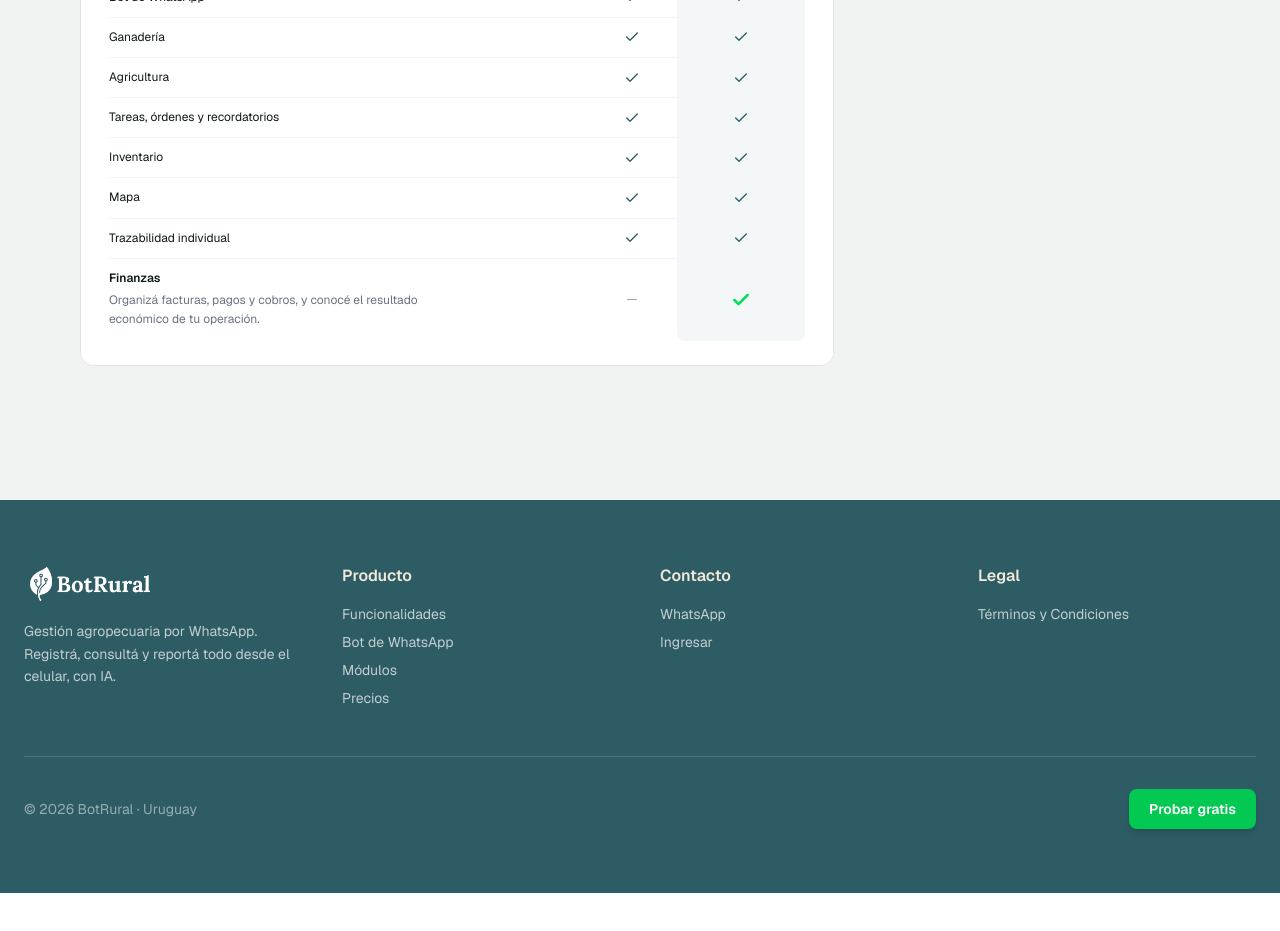
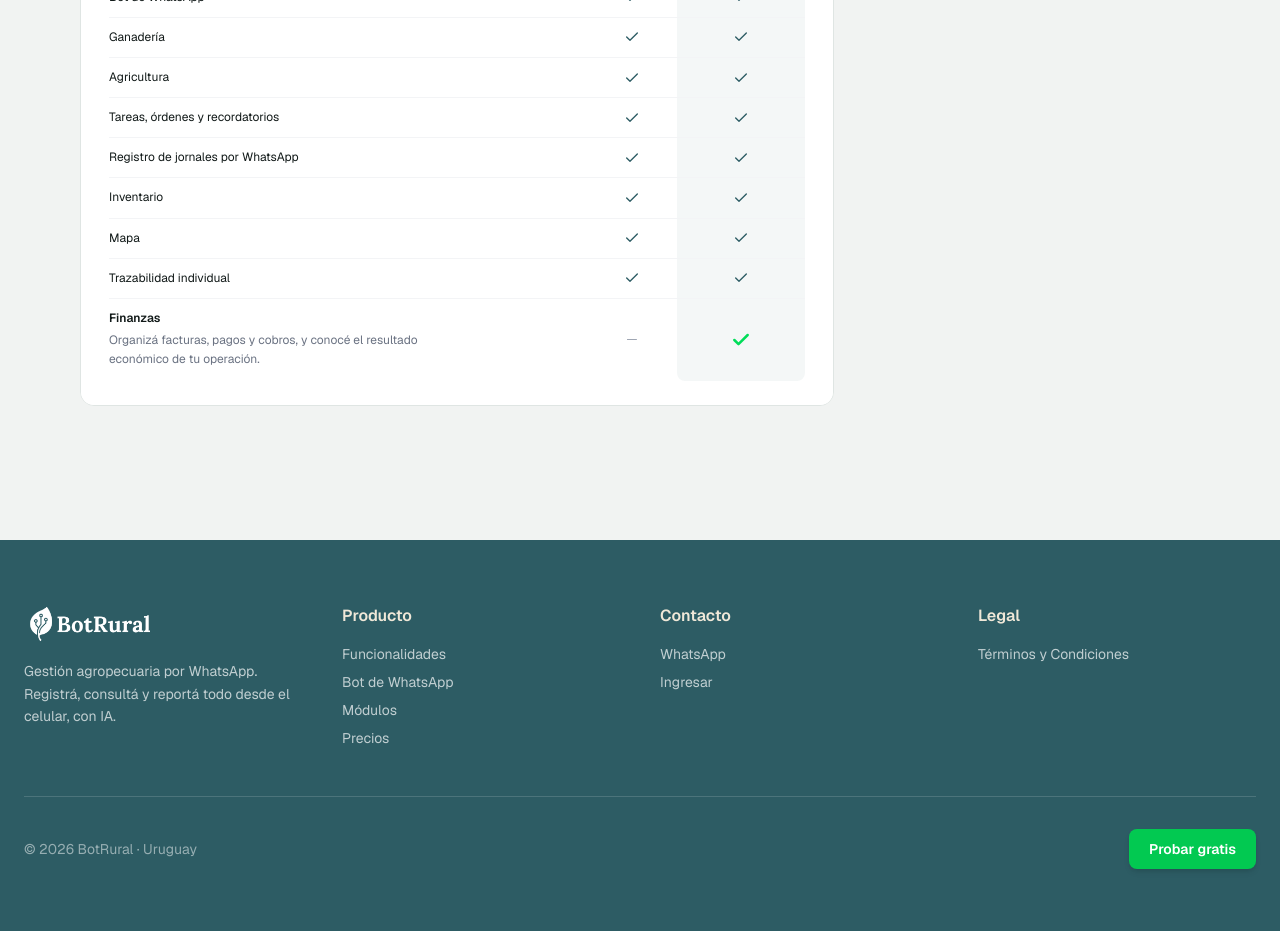
Before and after one commit to talalandig/landingbotrural, a Next.js app: page /pricing in a window 1280 px wide. Shown: the part 1520-2451 px from the top of the page. Before the commit the page ends 2413 px from the top, so only its background shows below. Built offline with nearby package versions, Linux system fonts and the light colour scheme.

Commit message:
Incluye registro de jornales por WhatsApp en ambos planes

```diff
--- a/app/pricing/page.tsx
+++ b/app/pricing/page.tsx
@@ -21,7 +21,7 @@ const tipos: { value: Tipo; label: string; description: string }[] = [
   { value: 'mixta', label: 'Mixta', description: 'Ganadería y cosecha' },
   { value: 'agricola', label: 'Agrícola', description: 'Hectáreas de cosecha' },
 ]
-const features = ['Campos ilimitados', 'Usuarios ilimitados', 'Bot de WhatsApp', 'Ganadería', 'Agricultura', 'Tareas, órdenes y recordatorios', 'Inventario', 'Mapa', 'Trazabilidad individual']
+const features = ['Campos ilimitados', 'Usuarios ilimitados', 'Bot de WhatsApp', 'Ganadería', 'Agricultura', 'Tareas, órdenes y recordatorios', 'Registro de jornales por WhatsApp', 'Inventario', 'Mapa', 'Trazabilidad individual']
 const nuevaEmpresa: Empresa = { tipo: 'ganadera', plus: false, vacunos: '', ovinos: '', hectareas: '' }
 const numero = (value: string) => Math.max(0, Number(value.replace(',', '.')) || 0)
 const usd = (value: number) => value.toLocaleString('es-UY', { minimumFractionDigits: 2, maximumFractionDigits: 2 })
```
